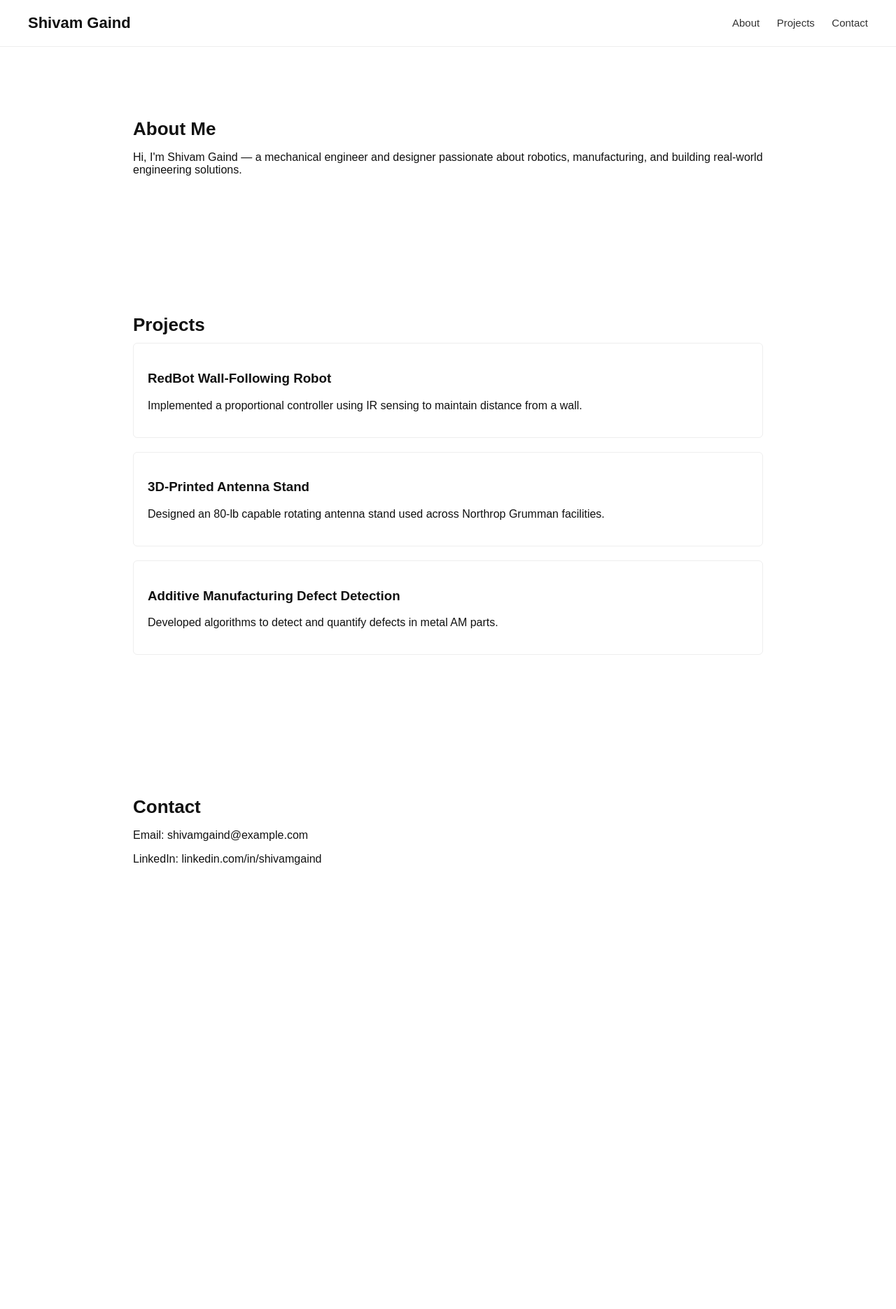
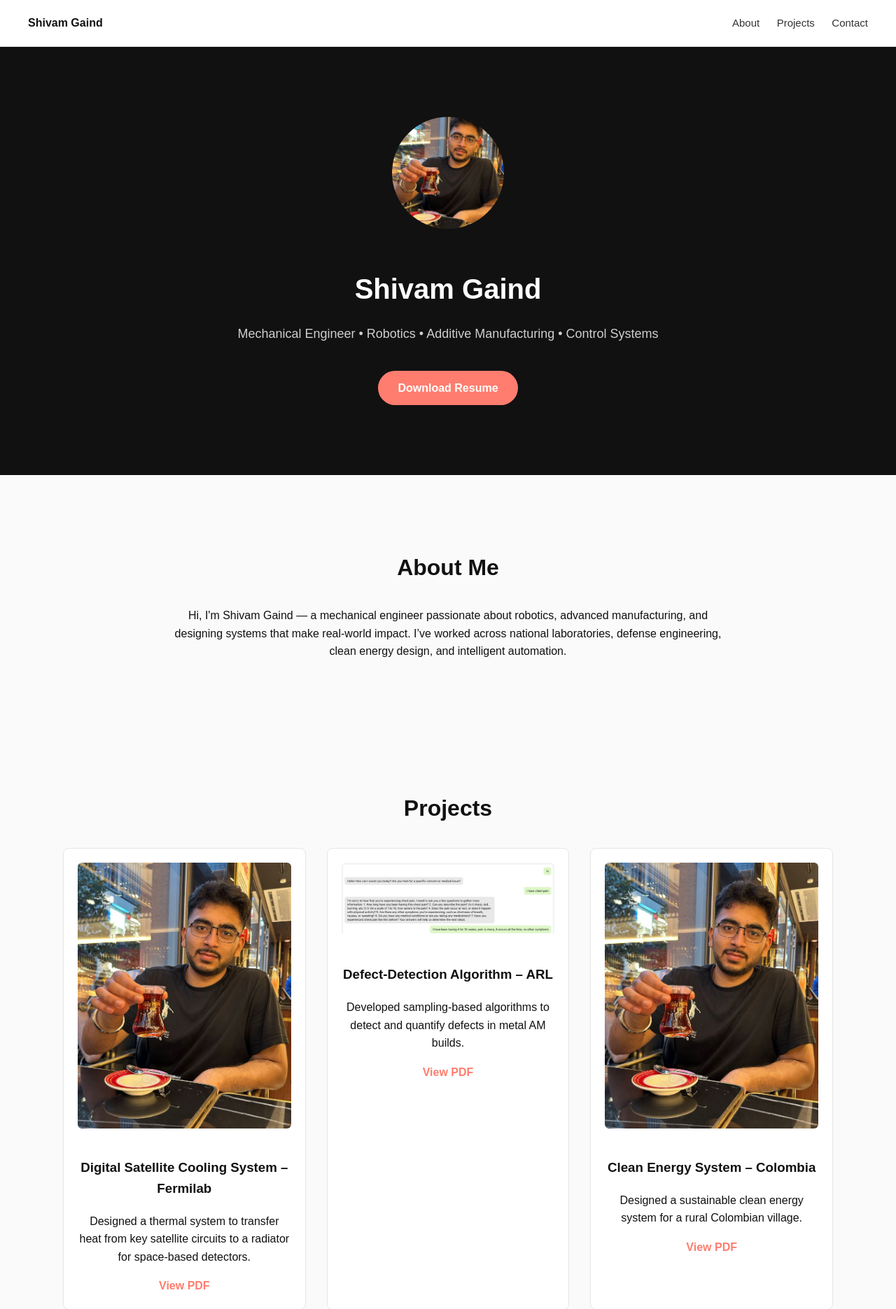
Before and after one commit to shivamgaind-hue/shivam-portfolio, a plain HTML site: page index.html in a window 1280 px wide. Shown: the top 1871 px of the page at 70% size. Before the commit the page ends 1333 px from the top, so only its background shows below. Drawn offline with Linux system fonts and the light colour scheme.

Commit message:
Add files via upload

```diff
--- a/index.html
+++ b/index.html
@@ -4,25 +4,23 @@
   <meta charset="UTF-8" />
   <meta name="viewport" content="width=device-width, initial-scale=1.0" />
   <title>Shivam Gaind Portfolio</title>
-
   <style>
     body {
       margin: 0;
       font-family: Arial, sans-serif;
-      background: #ffffff;
+      background: #fafafa;
       color: #111;
+      line-height: 1.6;
     }
     header {
       display: flex;
       justify-content: space-between;
       align-items: center;
       padding: 20px 40px;
-      border-bottom: 1px solid #eee;
-    }
-    header h1 {
-      margin: 0;
-      font-size: 22px;
-      font-weight: bold;
+      border-bottom: 1px solid #e5e5e5;
+      background: white;
+      position: sticky;
+      top: 0;
     }
     nav a {
       margin-left: 20px;
@@ -30,27 +28,80 @@
       color: #333;
       font-size: 15px;
     }
+    .hero {
+      background: #111;
+      color: white;
+      padding: 100px 20px;
+      text-align: center;
+    }
+    .hero img {
+      width: 160px;
+      height: 160px;
+      border-radius: 50%;
+      object-fit: cover;
+      margin-bottom: 20px;
+    }
+    .hero h1 {
+      font-size: 40px;
+      margin-bottom: 10px;
+    }
+    .hero p {
+      font-size: 18px;
+      opacity: 0.8;
+    }
+    .resume-btn {
+      display: inline-block;
+      margin-top: 20px;
+      padding: 12px 28px;
+      background: #ff7d6e;
+      color: white;
+      text-decoration: none;
+      border-radius: 30px;
+      font-weight: bold;
+    }
+
     section {
       padding: 80px 40px;
-      max-width: 900px;
+      max-width: 1100px;
       margin: auto;
     }
     h2 {
-      margin-bottom: 10px;
-      font-size: 26px;
+      margin-bottom: 30px;
+      font-size: 32px;
+      text-align: center;
+    }
+    .project-grid {
+      display: grid;
+      grid-template-columns: repeat(auto-fit, minmax(320px, 1fr));
+      gap: 30px;
     }
     .project-card {
-      border: 1px solid #eee;
+      background: white;
+      border-radius: 8px;
       padding: 20px;
+      border: 1px solid #e5e5e5;
+      text-align: center;
+    }
+    .project-card img {
+      width: 100%;
       border-radius: 6px;
-      margin-bottom: 20px;
+      margin-bottom: 15px;
+    }
+    .project-card a {
+      text-decoration: none;
+      color: #ff7d6e;
+      font-weight: bold;
+    }
+    #contact p {
+      text-align: center;
+      font-size: 18px;
     }
   </style>
 </head>
 <body>
 
 <header>
-  <h1>Shivam Gaind</h1>
+  <strong>Shivam Gaind</strong>
   <nav>
     <a href="#about">About</a>
     <a href="#projects">Projects</a>
@@ -58,32 +109,74 @@
   </nav>
 </header>
 
+<div class="hero">
+  <img src="images/headshot.jpeg" alt="Shivam Headshot">
+  <h1>Shivam Gaind</h1>
+  <p>Mechanical Engineer • Robotics • Additive Manufacturing • Control Systems</p>
+  <a class="resume-btn" href="pdfs/Copy of Shivam Gaind F...pdf" target="_blank">Download Resume</a>
+</div>
+
 <section id="about">
   <h2>About Me</h2>
-  <p>
-    Hi, I'm Shivam Gaind — a mechanical engineer and designer passionate
-    about robotics, manufacturing, and building real-world engineering solutions.
+  <p style="max-width:800px;margin:auto;text-align:center;">
+    Hi, I'm Shivam Gaind — a mechanical engineer passionate about robotics, advanced manufacturing,
+    and designing systems that make real-world impact. I’ve worked across national laboratories,
+    defense engineering, clean energy design, and intelligent automation.
   </p>
 </section>
 
 <section id="projects">
   <h2>Projects</h2>
+  <div class="project-grid">
 
     <div class="project-card">
-    <h3>RedBot Wall-Following Robot</h3>
-    <p>Implemented a proportional controller using IR sensing to maintain distance from a wall.</p>
+      <img src="images/headshot.jpeg" alt="Cooling System">
+      <h3>Digital Satellite Cooling System – Fermilab</h3>
+      <p>Designed a thermal system to transfer heat from key satellite circuits to a radiator for space-based detectors.</p>
+      <a href="pdfs/Design a Cooling System...pdf" target="_blank">View PDF</a>
     </div>
 
     <div class="project-card">
-    <h3>3D-Printed Antenna Stand</h3>
-    <p>Designed an 80-lb capable rotating antenna stand used across Northrop Grumman facilities.</p>
+      <img src="images/AI Chatbot.jpeg" alt="Defect Detection">
+      <h3>Defect-Detection Algorithm – ARL</h3>
+      <p>Developed sampling-based algorithms to detect and quantify defects in metal AM builds.</p>
+      <a href="pdfs/Final Shivam Gaind—...pdf" target="_blank">View PDF</a>
     </div>
 
     <div class="project-card">
-    <h3>Additive Manufacturing Defect Detection</h3>
-    <p>Developed algorithms to detect and quantify defects in metal AM parts.</p>
+      <img src="images/headshot.jpeg" alt="Colombia Energy">
+      <h3>Clean Energy System – Colombia</h3>
+      <p>Designed a sustainable clean energy system for a rural Colombian village.</p>
+      <a href="pdfs/Final Report Colombia CLe.pdf" target="_blank">View PDF</a>
     </div>
 
+    <div class="project-card">
+      <img src="images/AI Chatbot.jpeg" alt="AI Chatbot">
+      <h3>AI Chatbot for Medical Clinics</h3>
+      <p>Built a healthcare chatbot to streamline scheduling, triage, and patient communication.</p>
+    </div>
+
+    <div class="project-card">
+      <img src="images/headshot.jpeg" alt="Wall Robot">
+      <h3>Infrared Wall-Following Robot</h3>
+      <p>Implemented a proportional controller using IR sensing to maintain distance from walls.</p>
+      <a href="pdfs/Wall Detection Robot (1).pdf" target="_blank">View PDF</a>
+    </div>
+
+    <div class="project-card">
+      <img src="images/automata.jpeg" alt="Automata">
+      <h3>Mechanical Automata Exhibit – Children’s Museum</h3>
+      <p>Designed an interactive mechanical automaton exhibit to teach motion and linkages.</p>
+    </div>
+
+    <div class="project-card">
+      <img src="images/headshot.jpeg" alt="Wabtec Wiring">
+      <h3>Formboard Wiring – Wabtec</h3>
+      <p>Developed a new wire-harnessing method replacing traditional formboards with stencils.</p>
+      <a href="pdfs/Wabtec Intern Present...pdf" target="_blank">View PDF</a>
+    </div>
+
+  </div>
 </section>
 
 <section id="contact">
```
Also changed, not shown: images/AI Chatbot.jpeg (added), images/automata .png (added), images/headshot.jpeg (added), 6 other files. Lines whose indentation alone changed are shown as unchanged.
